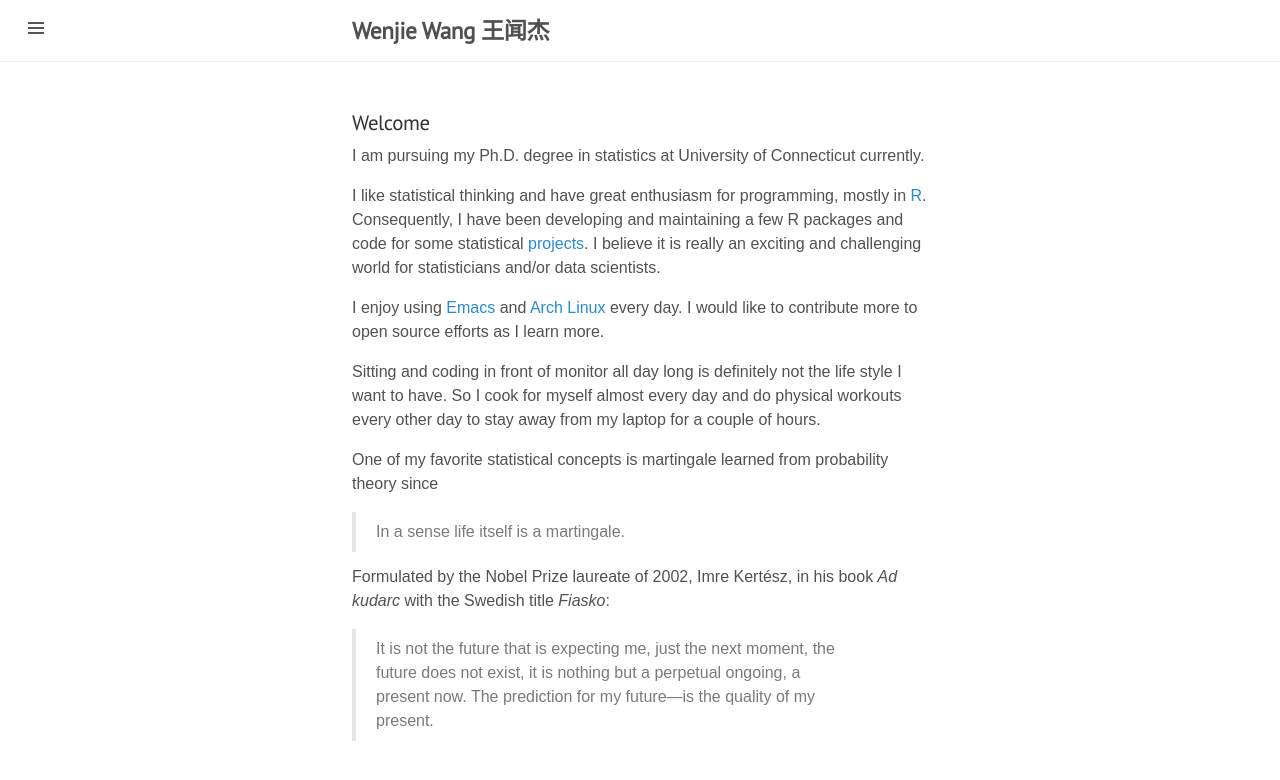
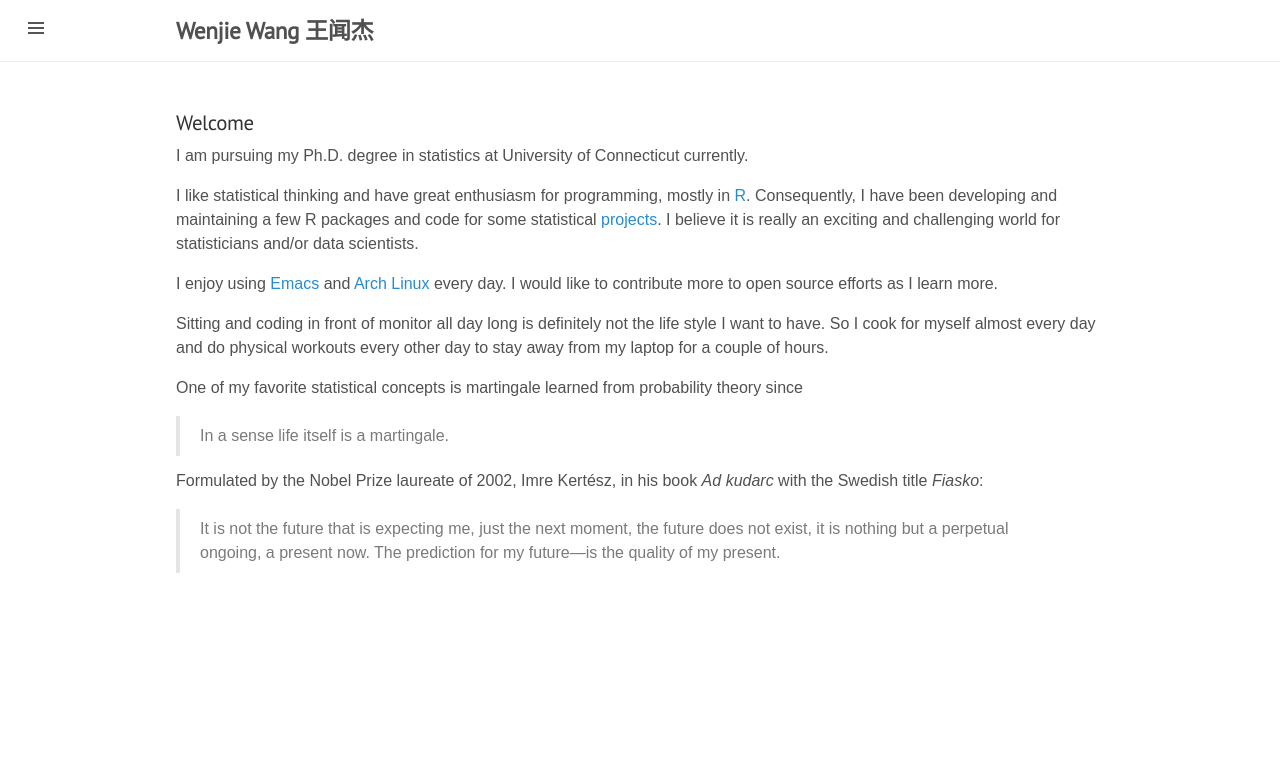
Before and after one commit to LiYanStat/wenjie2wang.github.io, a Jekyll site: the page built from index.md, in a window 1280 px wide. Shown: the top 780 px of the page. Built offline with Jekyll 4.4.1, drawn with Linux system fonts in a browser that asks for light colours.

Commit message:
increase page width to 60rem (960px)

```diff
--- a/public/css/lanyon.css
+++ b/public/css/lanyon.css
@@ -104,16 +104,16 @@ h4, h5, h6 {
  */
 
 .container {
-  max-width: 28rem;
+  max-width: 60rem;
 }
-@media (min-width: 38em) {
+@media (min-width: 56em) {
   .container {
-    max-width: 32rem;
+    max-width: 60rem;
   }
 }
 @media (min-width: 56em) {
   .container {
-    max-width: 38rem;
+    max-width: 60rem;
   }
 }
 
--- a/public/css/poole.css
+++ b/public/css/poole.css
@@ -1,3 +1,5 @@
+/* it is a slighly modified poole css */
+
 /*
  *                        ___
  *                       /\_ \
@@ -52,7 +54,7 @@ html {
     font-size: 16px;
     line-height: 1.5;
 }
-@media (min-width: 38em) {
+@media (min-width: 50em) {
     html {
         font-size: 20px;
     }
@@ -230,7 +232,7 @@ blockquote p:last-child {
 img {
     display: block;
     max-width: 100%;
-  margin: 0 0 1rem;
+    margin: 0 0 0rem;
     border-radius: 5px;
 }
 
@@ -251,6 +253,10 @@ tbody tr:nth-child(odd) th {
     background-color: #f9f9f9;
 }
 
+td img{
+    margin-left: auto;
+    margin-right: auto;
+}
 
 /*
  * Custom type
@@ -286,7 +292,7 @@ tbody tr:nth-child(odd) th {
  */
 
 .container {
-  max-width: 38rem;
+    max-width: 50rem;
     padding-left:  1rem;
     padding-right: 1rem;
     margin-left:  auto;
```
Lines whose indentation alone changed are shown as unchanged.
